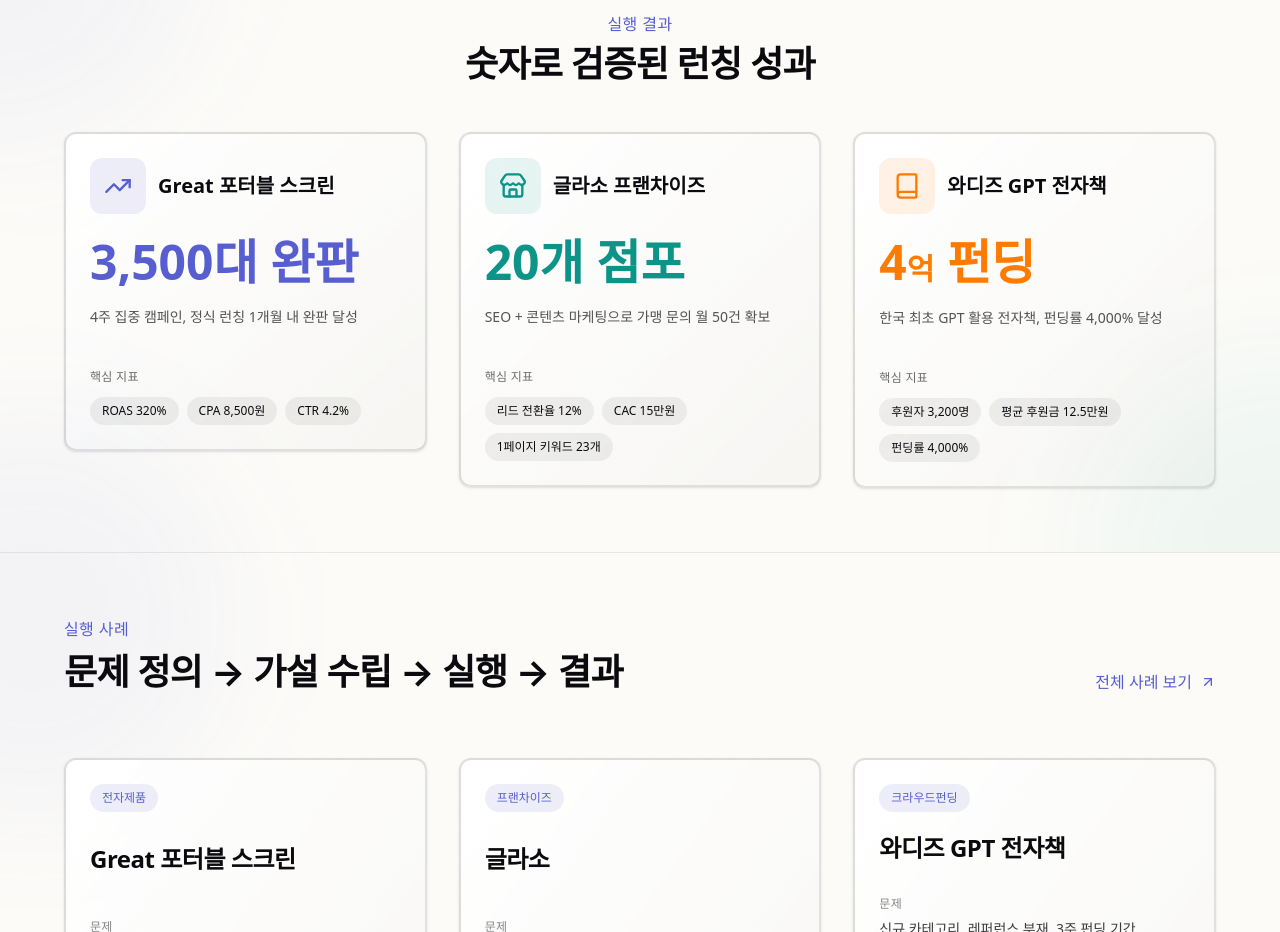
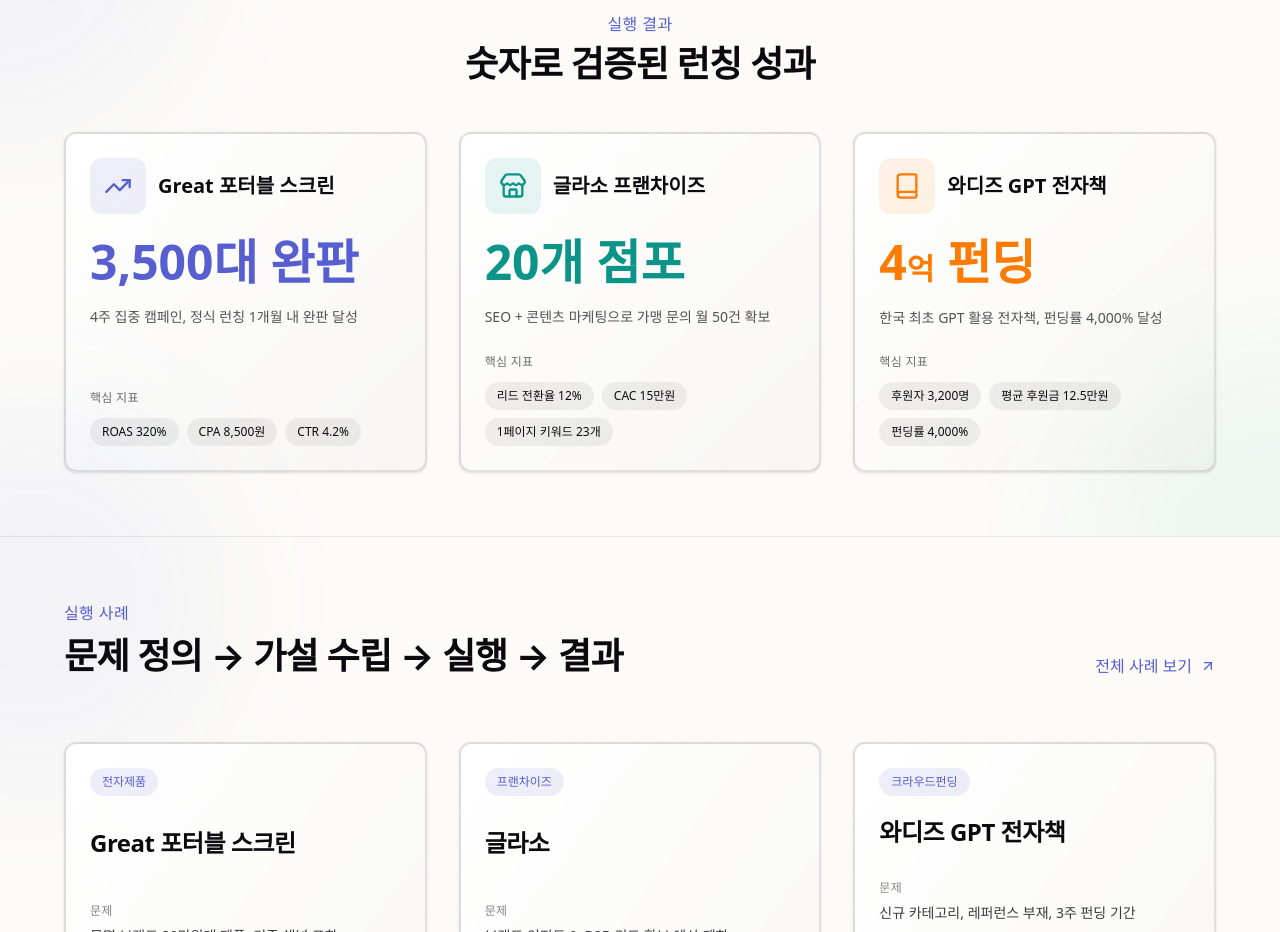
Before and after one commit to Haeseong-Kwon/growingup-homepage, a Next.js app: page / in a window 1280 px wide. Shown: the part 1460-2392 px from the top of the page. Built offline with nearby package versions, Linux system fonts and the light colour scheme.

Commit message:
카드 크기 정렬

```diff
--- a/src/app/(site)/page.tsx
+++ b/src/app/(site)/page.tsx
@@ -267,7 +267,7 @@ export default function HomePage() {
           </MediaReveal>
 
           {/* 성과 카드 3개 */}
-          <div className="grid md:grid-cols-3 gap-6 md:gap-8">
+          <div className="grid md:grid-cols-3 gap-6 md:gap-8 items-stretch">
             <PerformanceCard
               icon={TrendingUp}
               title="Great 포터블 스크린"
--- a/src/components/sections/horizontal-slider.tsx
+++ b/src/components/sections/horizontal-slider.tsx
@@ -26,7 +26,7 @@ export function HorizontalSlider({
   items,
   className,
   autoplay = true,
-  intervalMs = 5200, // 안정화: 5200ms로 조정
+  intervalMs = 3500, // 슬라이드 속도 조정: 3500ms
   pauseOnHover = true,
   dark = false,
 }: HorizontalSliderProps) {
--- a/src/components/sections/performance-card.tsx
+++ b/src/components/sections/performance-card.tsx
@@ -74,10 +74,10 @@ export function PerformanceCard({
 
   return (
     <MediaReveal delay={delay} intensity="medium">
-      <div ref={ref}>
+      <div ref={ref} className="h-full flex">
         <Card
           className={cn(
-            "group relative overflow-hidden border-2 transition-all duration-500",
+            "group relative overflow-hidden border-2 transition-all duration-500 flex flex-col w-full",
             "hover:-translate-y-2 hover:shadow-xl",
             colors.borderHover,
             "bg-gradient-to-br from-white to-[var(--brand-muted-light)]/30"
@@ -100,7 +100,7 @@ export function PerformanceCard({
           )}
         />
 
-        <CardHeader className="relative z-10">
+        <CardHeader className="relative z-10 flex-1 flex flex-col">
           <div className="flex items-center gap-3 mb-4">
             <div
               className={cn(
@@ -121,12 +121,12 @@ export function PerformanceCard({
             {numberSuffix}
           </div>
 
-          <p className="text-sm text-[var(--brand-fg)]/70 leading-relaxed mb-4">
+          <p className="text-sm text-[var(--brand-fg)]/70 leading-relaxed">
             {description}
           </p>
         </CardHeader>
 
-        <CardContent className="relative z-10">
+        <CardContent className="relative z-10 mt-auto">
           <div className="text-xs font-medium text-[var(--brand-fg)]/60 mb-3 uppercase tracking-wide">
             핵심 지표
           </div>
```
